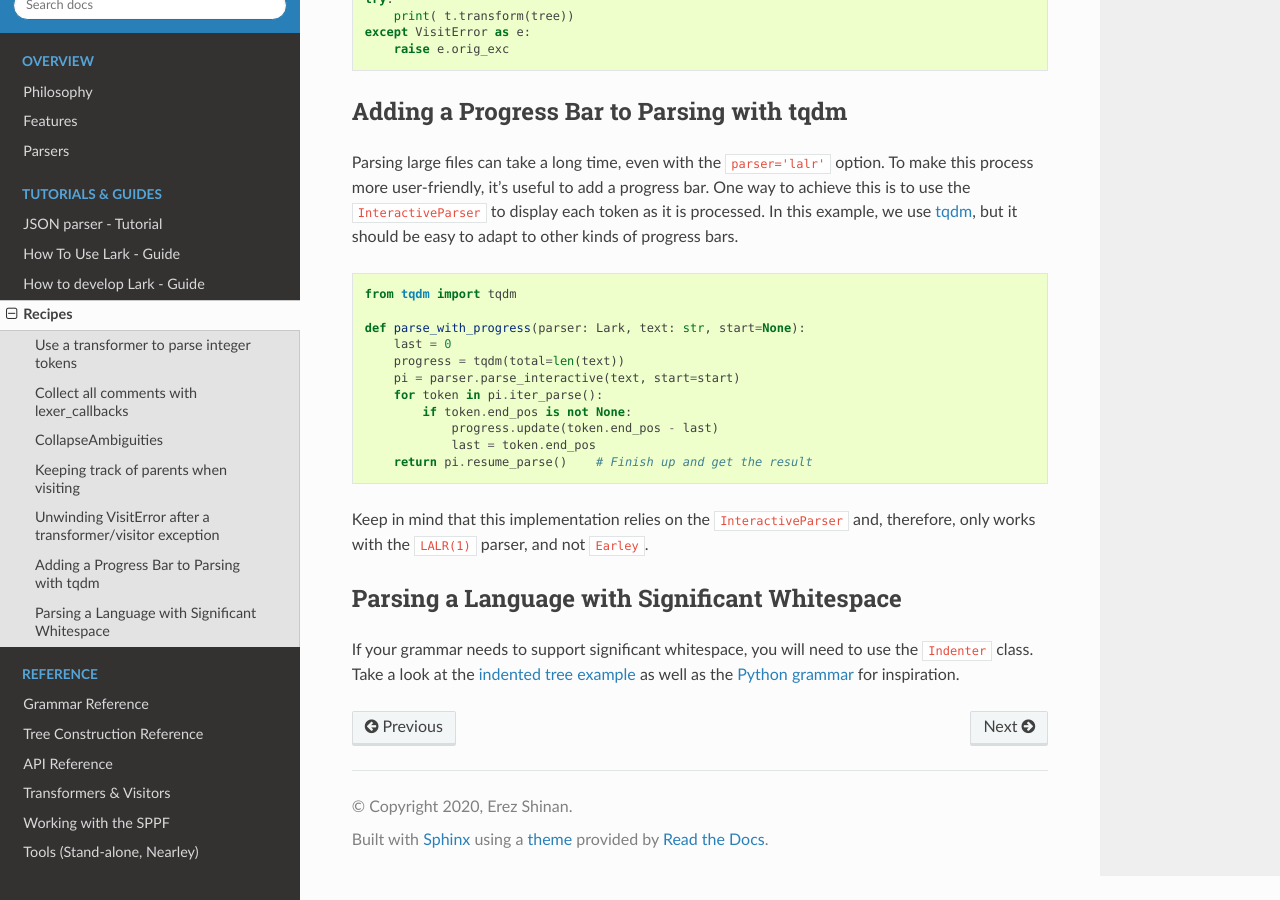
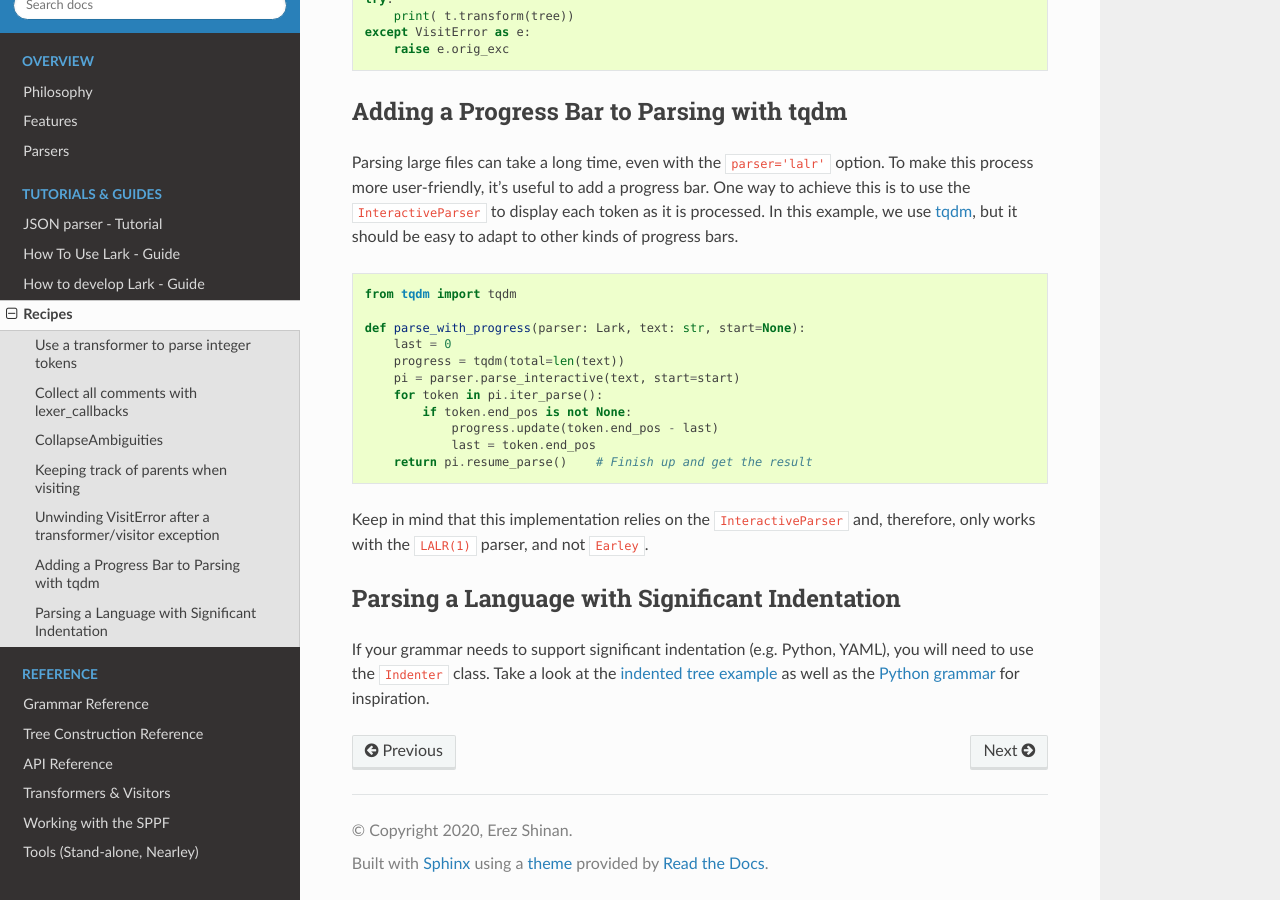
Before and after one commit to lark-parser/lark, a Sphinx documentation site: the page built from docs/recipes.md, in a window 1280 px wide and 900 px high, scrolled down 3586 px. Built offline with Sphinx 7.4.7 and the Read the Docs theme 3.1.0, drawn with Linux system fonts in a browser that asks for light colours; pages that are not in the unit, such as notebooks, are missing from menus.

Commit message:
significant whitespace -> significant indentation

```diff
--- a/docs/recipes.md
+++ b/docs/recipes.md
@@ -196,11 +196,11 @@ def parse_with_progress(parser: Lark, text: str, start=None):
 Keep in mind that this implementation relies on the `InteractiveParser` and, therefore, only works with the `LALR(1)` parser, and not `Earley`.
 
 
-## Parsing a Language with Significant Whitespace
+## Parsing a Language with Significant Indentation
 
-If your grammar needs to support significant whitespace, you will need to use the `Indenter` class.
-Take a look at the [indented tree example][indent] as well as the [Python grammar][python] for
-inspiration.
+If your grammar needs to support significant indentation (e.g. Python, YAML), you will need to use
+the `Indenter` class. Take a look at the [indented tree example][indent] as well as the
+[Python grammar][python] for inspiration.
 
 [indent]: examples/indented_tree.html
 [python]: https://github.com/lark-parser/lark/blob/master/lark/grammars/python.lark
```
